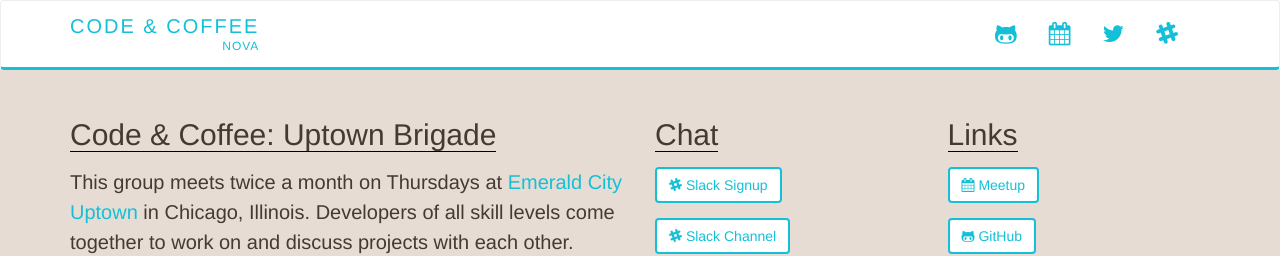
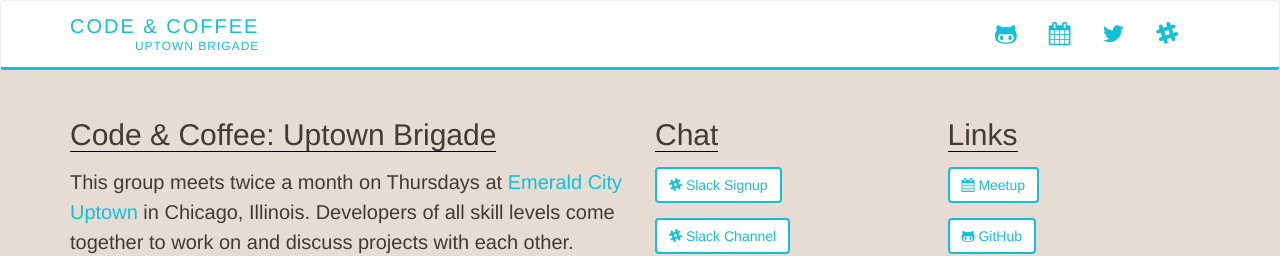
Before and after one commit to code-312/Code-and-Coffee-Uptown-Brigade.github.io, a Jekyll site: the page built from index.html, in a window 1280 px wide. Shown: the top 256 px of the page. Built offline with Jekyll 4.4.1, drawn with Linux system fonts in a browser that asks for light colours; nearby versions of some CDN libraries; comment, search, counter and statistics services are not loaded.

Commit message:
update navbar

```diff
--- a/_includes/navbar.html
+++ b/_includes/navbar.html
@@ -9,15 +9,15 @@
       </button>
       <a class="navbar-brand" href="/">
         <div class="titleUpper">Code &amp; Coffee</div>
-        <div class="titleLower">NoVa</div>
+        <div class="titleLower">Uptown Brigade</div>
       </a>
     </div>
     <div id="navbar" class="navbar-collapse collapse">
       <ul class="nav navbar-nav pull-right">
-        <li><a class="" href="https://github.com/NoVACodeCoffee" role="button"><i class="fa fa-github-alt"></i></a></li>
-        <li><a class="" href="http://www.meetup.com/NoVA-Code-Coffee" role="button"><i class="fa fa-calendar"></i></a></li>
-        <li><a class="" href="http://www.twitter.com/novacodecoffee" role="button"><i class="fa fa-twitter"></i></a></li>
-        <li><a class="" href="https://dctech.slack.com/messages/nova-code-coffee/" role="button"><i class="fa fa-slack"></i></a></li>
+        <li><a class="" href="https://github.com/Code-and-Coffee-Uptown-Brigade" role="button"><i class="fa fa-github-alt"></i></a></li>
+        <li><a class="" href="https://www.meetup.com/Code-and-Coffee-Uptown-Brigade/" role="button"><i class="fa fa-calendar"></i></a></li>
+        <li><a class="" href="http://www.twitter.com/codeuptown" role="button"><i class="fa fa-twitter"></i></a></li>
+        <li><a class="" href="https://cacuptown.slack.com/" role="button"><i class="fa fa-slack"></i></a></li>
       </ul>
     </div>
   </div>
```
